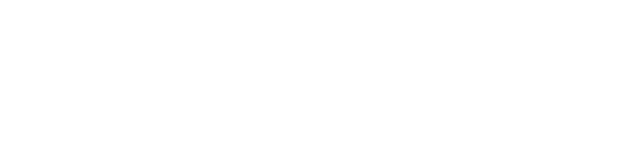
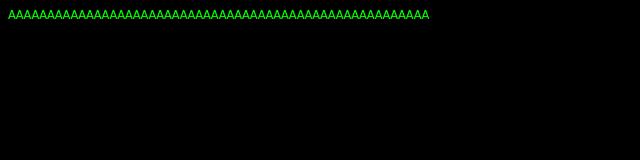
Before and after one commit to lferriolo/CSP-Project, a plain HTML site: page index.html in a window 1280 px wide. Shown: the whole page, without its empty margins (0-640 px from the left). Drawn offline with Linux system fonts and the light colour scheme.

Commit message:
Add files via upload

```diff
--- a/index.html
+++ b/index.html
@@ -1,9 +1,10 @@
 <!DOCTYPE html>
-<html>
+<html 	style="font-family:monospace;" >
+
   <head>
     <link rel="stylesheet" href="style.css">
   </head>
   <body>
-
+    AAAAAAAAAAAAAAAAAAAAAAAAAAAAAAAAAAAAAAAAAAAAAAAAAAAAAA
   </body>
 </html>
--- a/style.css
+++ b/style.css
@@ -1,5 +1,5 @@
 body {
-  background: white;
+  background: black;
 }
 p {
   color: black;
@@ -7,3 +7,10 @@ p {
 h1 {
   font-weight: bold;
 }
+
+html {
+
+	color: lime;
+
+
+}
```
